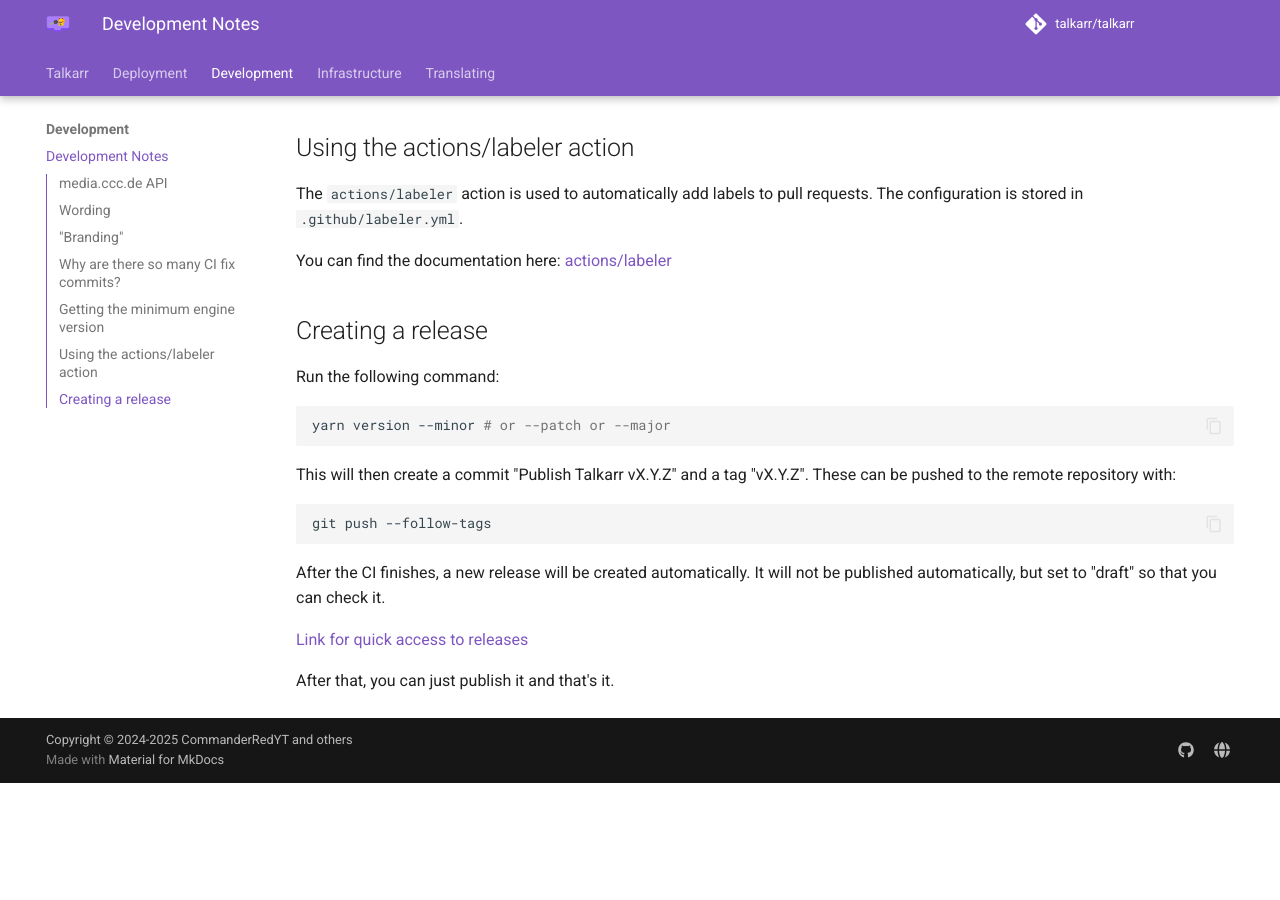
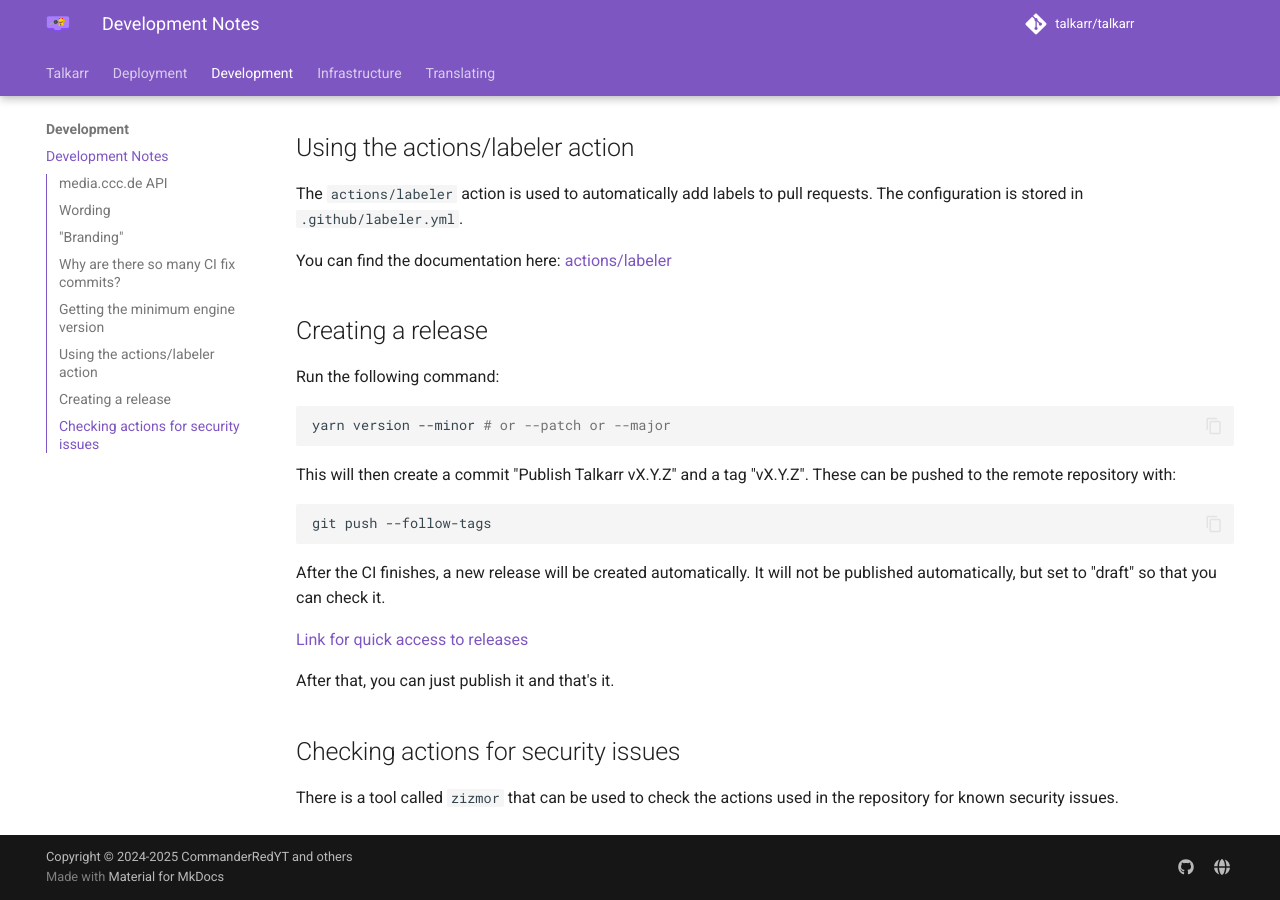
Before and after one commit to talkarr/talkarr, an MkDocs documentation site: the page built from docs/development/notes.md, in a window 1280 px wide and 900 px high, scrolled down 929 px. Built offline with MkDocs 1.6.1 and Material for MkDocs 9.7.7, drawn with Linux system fonts in a browser that asks for light colours; comment, search, counter and statistics services are not loaded; before the commit the page ends 1712 px from its top, so only the background shows below that.

Commit message:
feat: Make ci more safe (#221)
* WIP Make ci more safe

* Add note for docs

* Disable adding labels

```diff
--- a/docs/development/notes.md
+++ b/docs/development/notes.md
@@ -56,3 +56,7 @@
 [Link for quick access to releases](https://github.com/talkarr/talkarr/releases)
 
 After that, you can just publish it and that's it.
+
+## Checking actions for security issues
+
+There is a tool called `zizmor` that can be used to check the actions used in the repository for known security issues.
```
Also changed, not shown: 9 other files.
